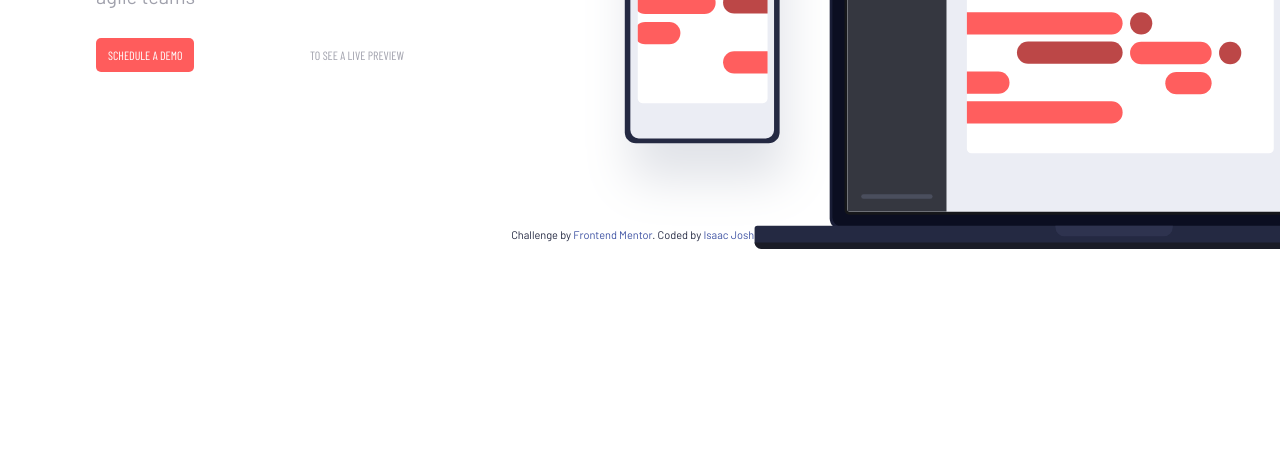
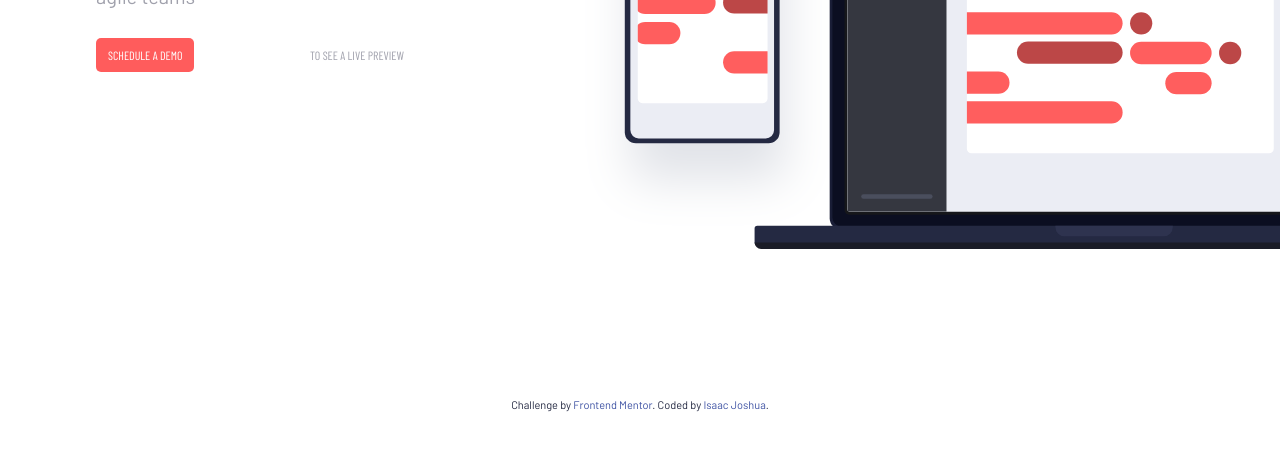
Before and after one commit to fegyisaac/project-tracking-website, a website: page index.html in a window 1280 px wide. Shown: the part 333-784 px from the top of the page. Drawn offline with nearby package versions, Linux system fonts and the light colour scheme; a web font is replaced by a local one.

Commit message:
Update index.html

```diff
--- a/index.html
+++ b/index.html
@@ -24,7 +24,7 @@
     }
     .attribution {
       position: absolute;
-      bottom: -150px;
+      bottom: -320px;
       left: 50%;
       transform: translate(-50%);
       font-size: 11px;
```
